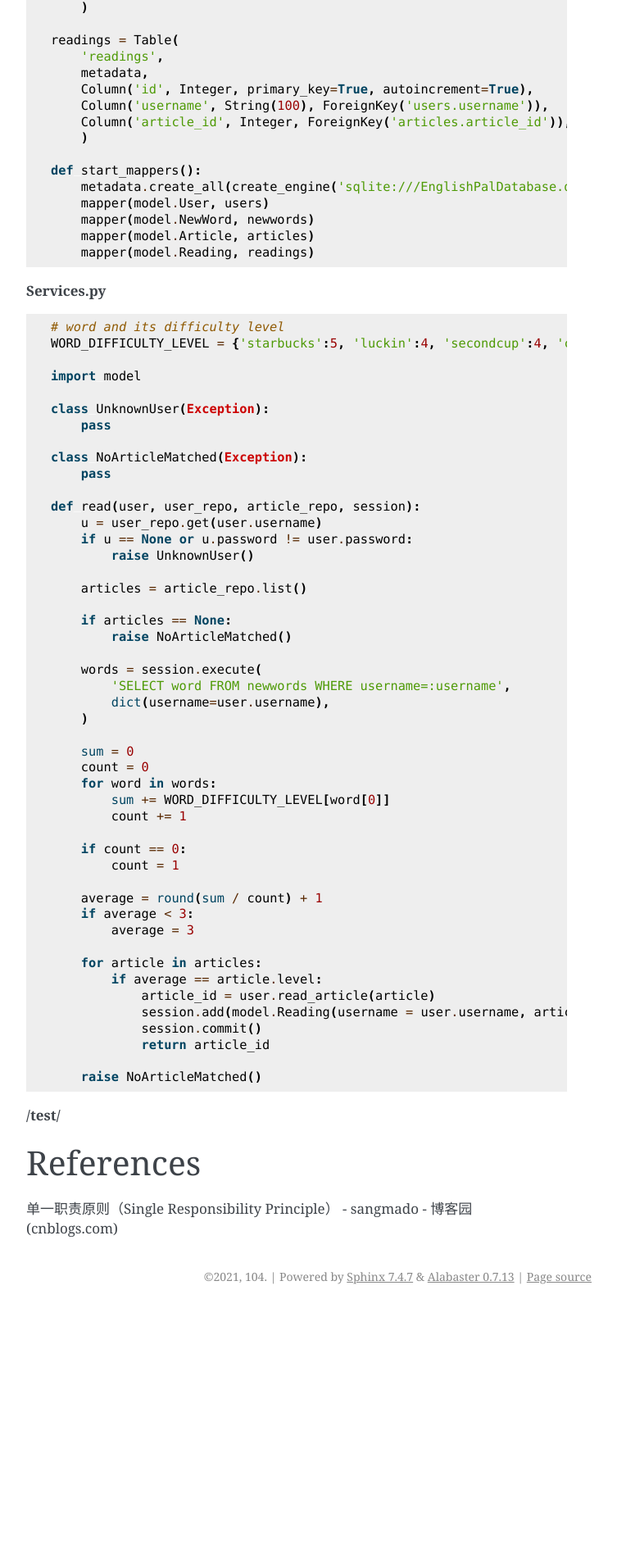
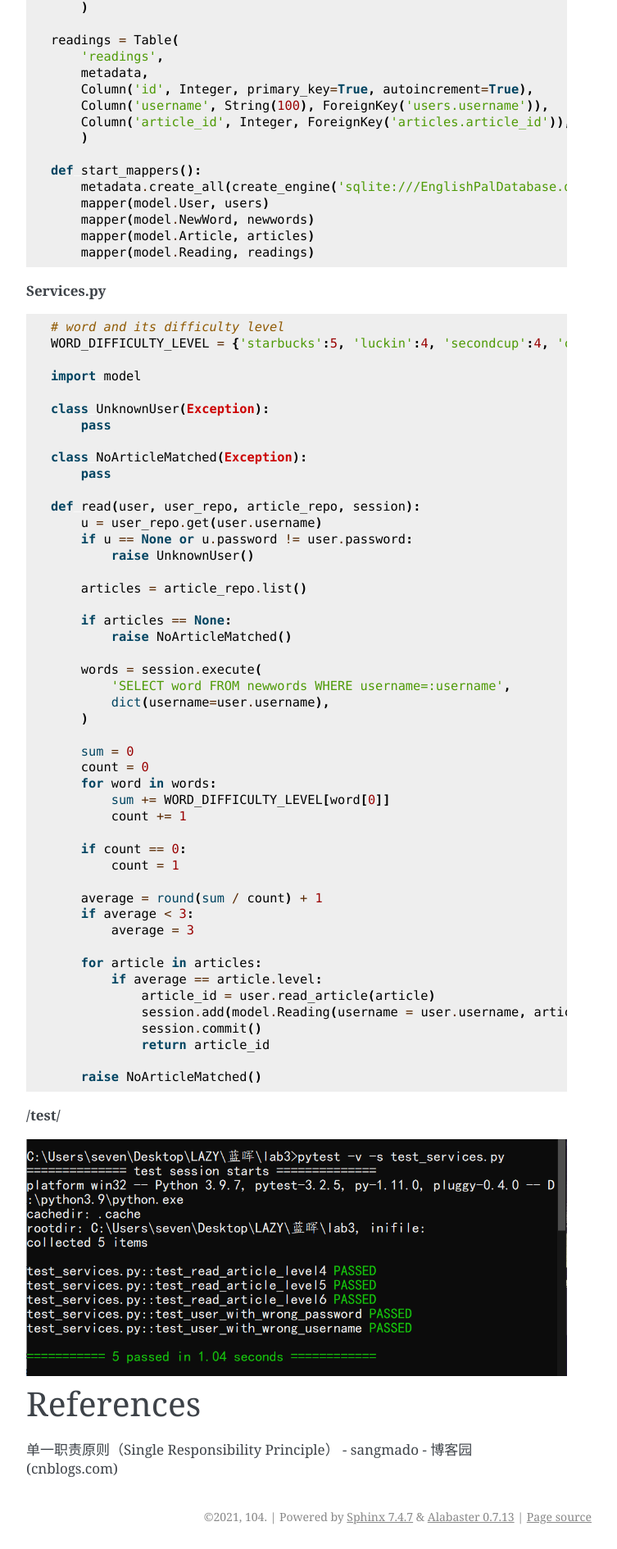
Before and after one commit to mayiqi/lab3, a Sphinx documentation site: the page built from docs/source/index.rst, in a window 1280 px wide. Shown: the part 1980-3870 px from the top of the page at 82% size, without its empty margins (388-1141 px from the left). Built offline with Sphinx 7.4.7, drawn with Linux system fonts in a browser that asks for light colours; before the commit the page ends 3577 px from its top, so only the background shows below that.

Commit message:
Update index.rst

```diff
--- a/docs/source/index.rst
+++ b/docs/source/index.rst
@@ -163,7 +163,7 @@ Results
 
 **/test/**
 
-.. image::
+.. image:: test.png
 
 
 References
```
